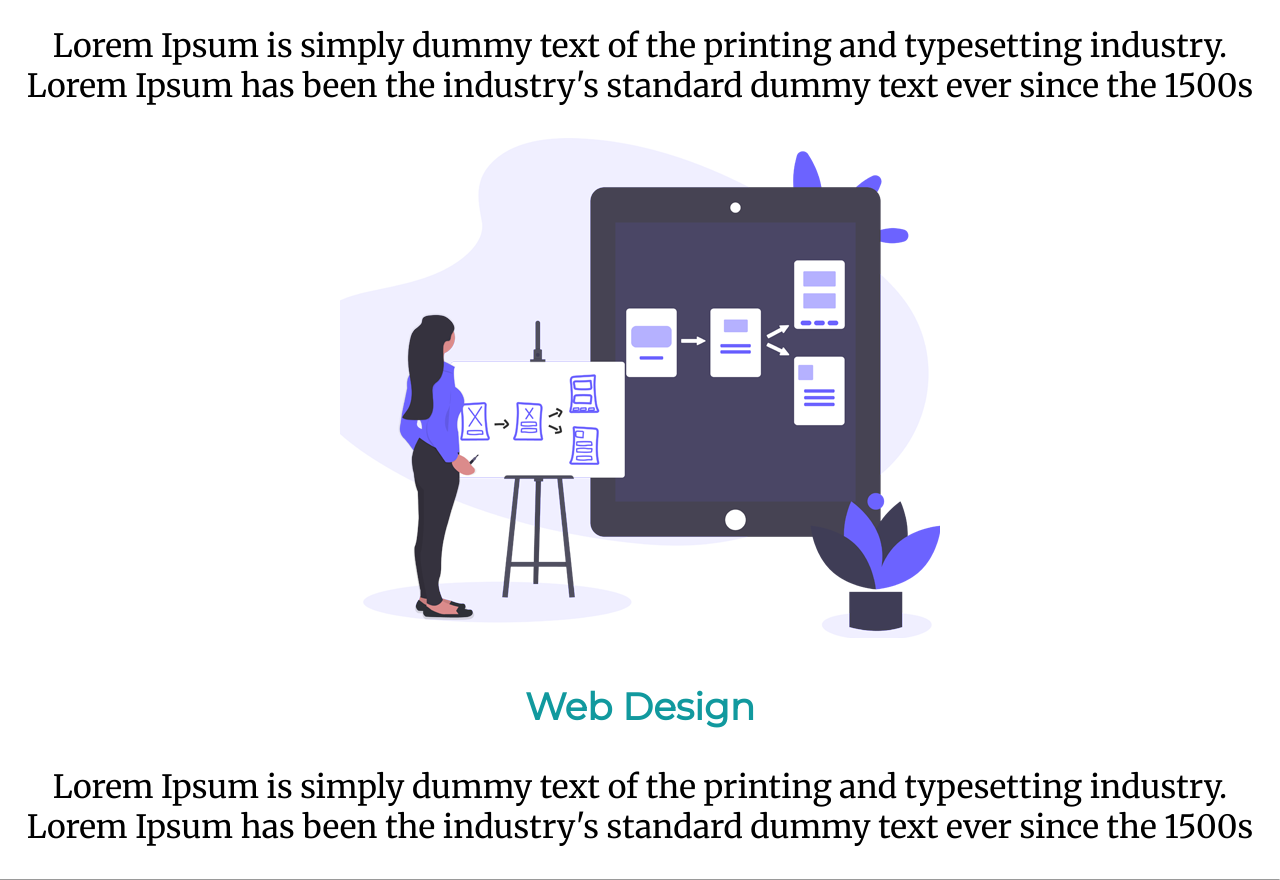
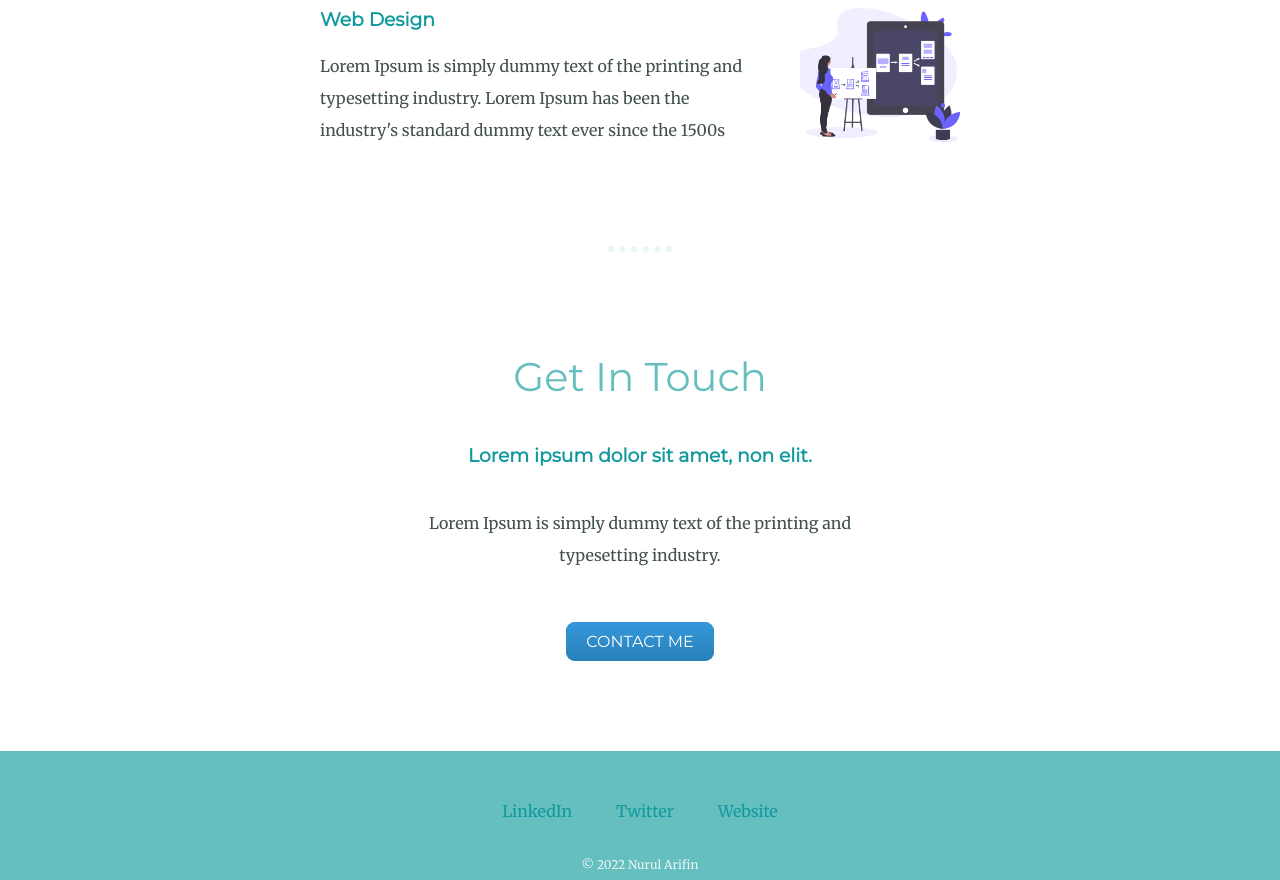
Before and after one commit to nurularifin83/CSS-My-Site, a plain HTML site: page index.html in a window 1280 px wide. Shown: the part 1920-2800 px from the top of the page. Drawn offline with Linux system fonts and the light colour scheme.

Commit message:
Complete My Personal Website

```diff
--- a/css/styles.css
+++ b/css/styles.css
@@ -1,8 +1,8 @@
 body {
-    margin: 0;
-    text-align: center;
-    font-family: 'Merriweather', serif;
-    font-size: 200%;
+  color: #40514E;
+  margin: 0;
+  text-align: center;
+  font-family: 'Merriweather', serif;
 }
 
 h1 {
@@ -17,6 +17,7 @@ h2 {
   color: #66BFBF;
   font-size: 2.5rem;
   font-family: 'Montserrat', sans-serif;
+  padding-bottom: 10px;
 }
 
 h3 {
@@ -24,8 +25,19 @@ h3 {
   font-family: 'Montserrat', sans-serif;
 }
 
+p {
+  line-height: 2;
+}
+
 a {
   color: #11999E;
+  font-family: font-family: 'Montserrat', sans-serif;
+  margin: 10px 20px;
+  text-decoration: none;
+}
+
+a:hover {
+  color: #EAF6F6;
 }
 
 .top-container {
@@ -34,16 +46,80 @@ a {
     padding-top: 100px;
 }
 
+.intro {
+  width: 30%;
+  margin: auto;
+}
+
+.contact-message {
+  width: 40%;
+  margin: 40px auto 60px;
+}
+
 .middle-container {
-    /* height: 200px;
-    width: 200px;
-    background-color: aquamarine; */
+  margin: 100px 0;
 }
 
 .bottom-container {
-    /* height: 200px;
-    width: 200px;
-    background-color: violet; */
+    background-color: #66BFBF;
+    padding: 50px 0 20px;
+}
+
+a {
+  color: #11999E;
+}
+
+hr {
+  border: dotted #EAF6F6 6px;
+  border-bottom: none;
+  width: 4%;
+  margin: 100px auto;
+}
+
+.skill-row {
+  width: 50%;
+  margin:100px auto 100px auto;
+  text-align: left;
+}
+
+.developer-img {
+  width: 25%;
+  border-radius: 50%;
+  float: left;
+  margin-right: 30px;
+}
+
+.design-img {
+  width: 25%;
+  float: right;
+  margin-left: 30px;
+}
+
+.btn {
+  background: #11999E;
+  background-image: -webkit-linear-gradient(top, #3498db, #2980b9);
+  background-image: -moz-linear-gradient(top, #3498db, #2980b9);
+  background-image: -ms-linear-gradient(top, #3498db, #2980b9);
+  background-image: -o-linear-gradient(top, #3498db, #2980b9);
+  background-image: linear-gradient(to bottom, #3498db, #2980b9);
+  -webkit-border-radius: 9;
+  -moz-border-radius: 9;
+  border-radius: 9px;
+  font-family: 'Montserrat', sans-serif;
+  color: #ffffff;
+  font-size: 16px;
+  padding: 10px 20px 10px 20px;
+  text-decoration: none;
+}
+
+.btn:hover {
+  background: #3cb0fd;
+  background-image: -webkit-linear-gradient(top, #3cb0fd, #3498db);
+  background-image: -moz-linear-gradient(top, #3cb0fd, #3498db);
+  background-image: -ms-linear-gradient(top, #3cb0fd, #3498db);
+  background-image: -o-linear-gradient(top, #3cb0fd, #3498db);
+  background-image: linear-gradient(to bottom, #3cb0fd, #3498db);
+  text-decoration: none;
 }
 
 .pro {
@@ -52,12 +128,18 @@ a {
 
 .bottom-cloud {
   position: absolute;
-  left: 300px;
+  left: 250px;
   bottom: 300px;
 }
 
 .top-cloud {
   position: absolute;
   right: 300px;
-  top: 50px;
+  top: 40px;
 }
+
+.copyright {
+  color: #EAF6F6;
+  font-size: 0.75rem;
+  padding: 20px 0;
+}
--- a/index.html
+++ b/index.html
@@ -27,20 +27,20 @@
       <div class="profile">
         <img src="assets/media/avatars/profile1.png" alt="profile-img" style="border-radius: 100%">
         <h2>Hello.</h2>
-        <p>Lorem Ipsum is simply dummy text of the printing and typesetting industry. Lorem Ipsum has been the industry's
+        <p class="intro">Lorem Ipsum is simply dummy text of the printing and typesetting industry. Lorem Ipsum has been the industry's
           standard dummy text ever since the 1500s</p>
       </div>
       <hr>
       <div class="skill">
         <h2>My Skills.</h2>
-        <div class="skill-now">
-          <img src="assets/media/products/developer.png" alt="computer-img" style="border-radius: 50%">
+        <div class="skill-row">
+          <img class="developer-img" src="assets/media/products/developer.png" alt="computer-img">
           <h3>Developer</h3>
           <p>Lorem Ipsum is simply dummy text of the printing and typesetting industry. Lorem Ipsum has been the industry's
             standard dummy text ever since the 1500s</p>
         </div>
-        <div class="skill-now">
-          <img src="assets/media/products/design.png" alt="">
+        <div class="skill-row">
+          <img class="design-img" src="assets/media/products/design.png" alt="design-img">
           <h3>Web Design</h3>
           <p>Lorem Ipsum is simply dummy text of the printing and typesetting industry. Lorem Ipsum has been the industry's
             standard dummy text ever since the 1500s</p>
@@ -50,7 +50,7 @@
       <div class="contact-me">
         <h2>Get In Touch</h2>
         <h3>Lorem ipsum dolor sit amet, non elit.</h3>
-        <p>Lorem Ipsum is simply dummy text of the printing and typesetting industry.</p>
+        <p class="contact-message">Lorem Ipsum is simply dummy text of the printing and typesetting industry.</p>
         <a class="btn" href="mailto:bgipin91@gmail.com">CONTACT ME</a>
       </div>
     </div>
@@ -60,7 +60,7 @@
       <a class="footer-link" href="https://www.linkedin.com" target="_blank">LinkedIn</a>
       <a class="footer-link" href="https://www.twitter.com" target="_blank">Twitter</a>
       <a class="footer-link" href="https://www.bgipin.com" target="_blank">Website</a>
-      <p>© 2022 Nurul Arifin</p>
+      <p class="copyright">© 2022 Nurul Arifin</p>
     </div>
 </body>
 </html>
```
